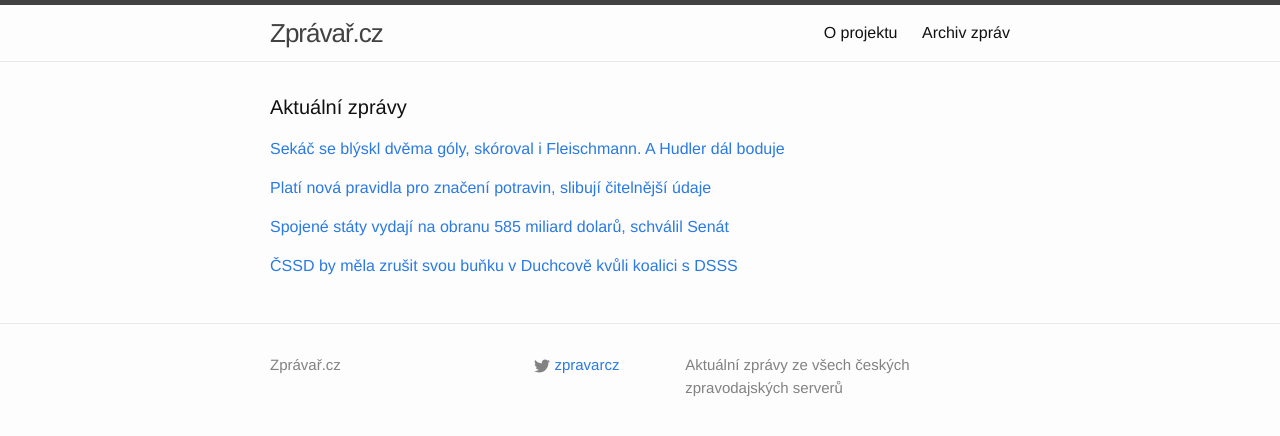
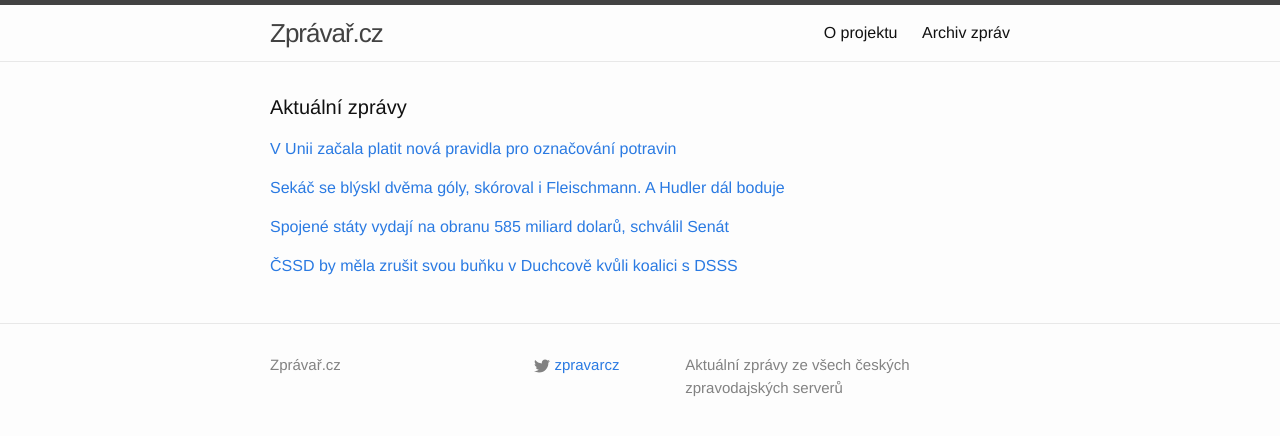
Before and after one commit to adliska/zpravar, a Jekyll site: the page built from index.html, in a window 1280 px wide. Shown: the top 436 px of the page. Built offline with Jekyll 4.4.1, drawn with Linux system fonts in a browser that asks for light colours.

Commit message:
zpravar news update

```diff
--- a/index.html
+++ b/index.html
@@ -5,22 +5,24 @@
 <div class="home">
     <h1 class="page-heading">Aktuální zprávy</h1>
 
-<p><a href="javascript:;" onclick="toggle_visibility('zpravy0')">Sekáč se blýskl dvěma góly, skóroval i Fleischmann. A Hudler dál boduje</a></p>
+<p><a href="javascript:;" onclick="toggle_visibility('zpravy0')">V Unii začala platit nová pravidla pro označování potravin</a></p>
 <div id="zpravy0" style="display:none">
+<ul>
+<li><a href=http://zpravy.e15.cz/domaci/politika/v-unii-zacala-platit-nova-pravidla-pro-oznacovani-potravin-1145543>V Unii začala platit nová pravidla pro označování potravin - zpravy.e15.cz</a></li>
+<li><a href=http://www.denik.cz/ekonomika/v-cele-evropske-unii-se-meni-pravidla-pro-oznacovani-potravin-20141213.html>V celé Evropské unii se mění pravidla pro označování potravin - www.denik.cz</a></li>
+<li><a href=http://byznys.ihned.cz/c1-63252960-nova-evropska-pravidla-pro-oznacovani-potravin-vstupuji-v-platnost>Nová evropská pravidla pro označování potravin vstupují v platnost - byznys.ihned.cz</a></li>
+<li><a href=http://www.ceskatelevize.cz/ct24/ekonomika/294929-zmeny-na-obalech-citelnejsi-etikety-zvyrazneny-alergeny/>Změny na obalech: Čitelnější etikety, zvýrazněny alergeny - www.ceskatelevize.cz</a></li>
+<li><a href=http://www.financninoviny.cz/zpravodajstvi/zpravy/ode-dneska-se-v-cele-eu-meni-pravidla-pro-oznacovani-potravin/1158435>Ode dneška se v celé EU mění pravidla pro označování potravin - www.financninoviny.cz</a></li>
+<li><a href=http://www.novinky.cz/ekonomika/356270-slozeni-potravin-je-na-obalech-citelnejsi.html>Složení potravin je na obalech čitelnější  - www.novinky.cz</a></li>
+</ul>
+</div><p><a href="javascript:;" onclick="toggle_visibility('zpravy1')">Sekáč se blýskl dvěma góly, skóroval i Fleischmann. A Hudler dál boduje</a></p>
+<div id="zpravy1" style="display:none">
 <ul>
 <li><a href=http://hokej.idnes.cz/hokejova-nhl-vysledky-06i-/nhl.aspx?c=A141213_075012_nhl_par>Sekáč se blýskl dvěma góly, skóroval i Fleischmann. A Hudler dál boduje - hokej.idnes.cz</a></li>
 <li><a href=http://www.denik.cz/hokej/sekac-dvema-goly-pomohl-k-vyhre-montrealu-20141213.html>Sekáč dvěma góly pomohl k výhře Montrealu - www.denik.cz</a></li>
 <li><a href=http://www.rozhlas.cz/_zprava/jiri-sekac-pomohl-montrealu-dvema-goly-prosadil-se-i-fleischmann--1432119>Jiří Sekáč pomohl Montrealu dvěma góly, prosadil se i Fleischmann - www.rozhlas.cz</a></li>
 <li><a href=http://www.sportovninoviny.cz/zpravy/sekac-dvema-goly-pomohl-k-vyhre-montrealu/1158440>Sekáč dvěma góly pomohl k výhře Montrealu - www.sportovninoviny.cz</a></li>
 <li><a href=http://sport.aktualne.cz/nhl/r~6513e934828d11e493c9002590604f2e/>Sekáč se dvěma góly podílel na triumfu Montrealu - sport.aktualne.cz</a></li>
-</ul>
-</div><p><a href="javascript:;" onclick="toggle_visibility('zpravy1')">Platí nová pravidla pro značení potravin, slibují čitelnější údaje</a></p>
-<div id="zpravy1" style="display:none">
-<ul>
-<li><a href=http://ekonomika.idnes.cz/zacala-platit-pravidla-o-novem-znaceni-potravin-fte-/eko_euro.aspx?c=A141213_074859_eko_euro_cen>Platí nová pravidla pro značení potravin, slibují čitelnější údaje - ekonomika.idnes.cz</a></li>
-<li><a href=http://www.ceskatelevize.cz/ct24/ekonomika/294929-zmeny-na-obalech-citelnejsi-etikety-zvyrazneny-alergeny/>Změny na obalech: Čitelnější etikety, zvýrazněny alergeny - www.ceskatelevize.cz</a></li>
-<li><a href=http://www.financninoviny.cz/zpravodajstvi/zpravy/ode-dneska-se-v-cele-eu-meni-pravidla-pro-oznacovani-potravin/1158435>Ode dneška se v celé EU mění pravidla pro označování potravin - www.financninoviny.cz</a></li>
-<li><a href=http://www.novinky.cz/ekonomika/356270-slozeni-potravin-je-na-obalech-citelnejsi.html>Složení potravin je na obalech čitelnější  - www.novinky.cz</a></li>
 </ul>
 </div><p><a href="javascript:;" onclick="toggle_visibility('zpravy2')">Spojené státy vydají na obranu 585 miliard dolarů, schválil Senát </a></p>
 <div id="zpravy2" style="display:none">
```
